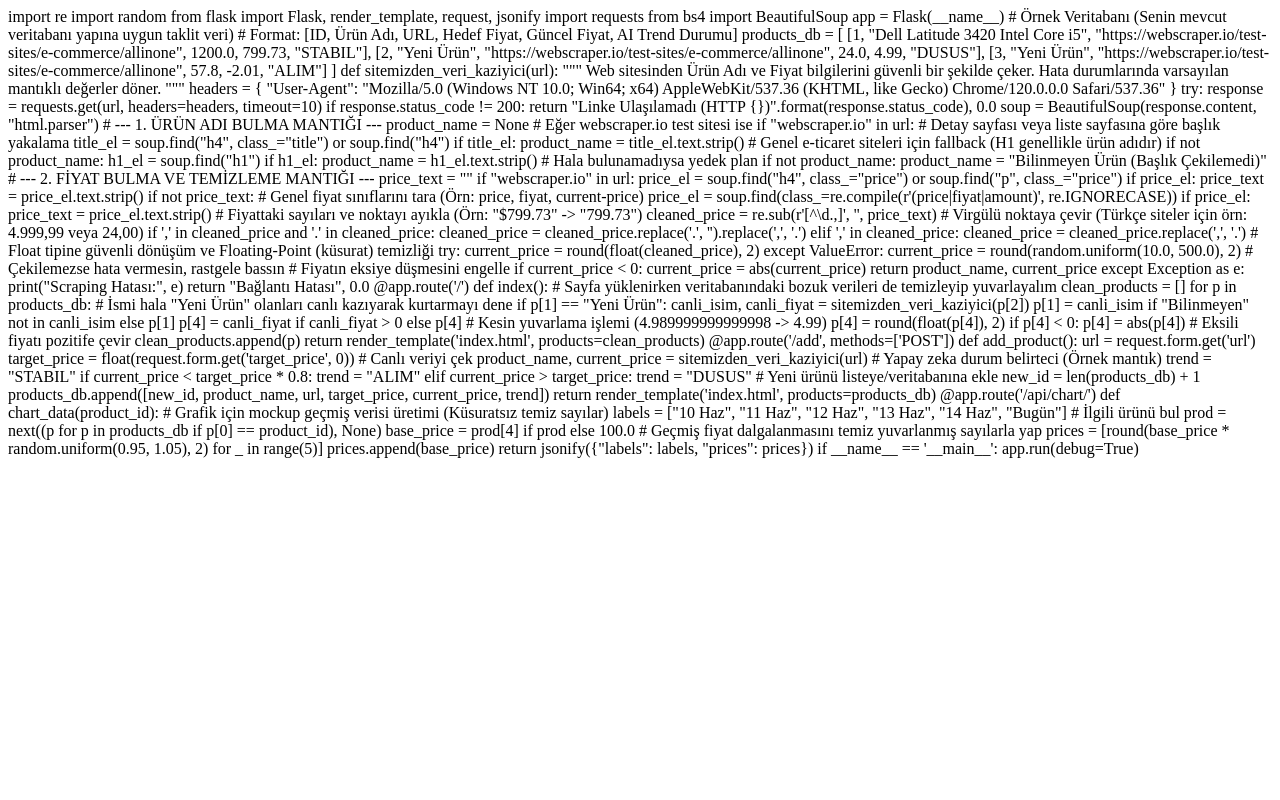
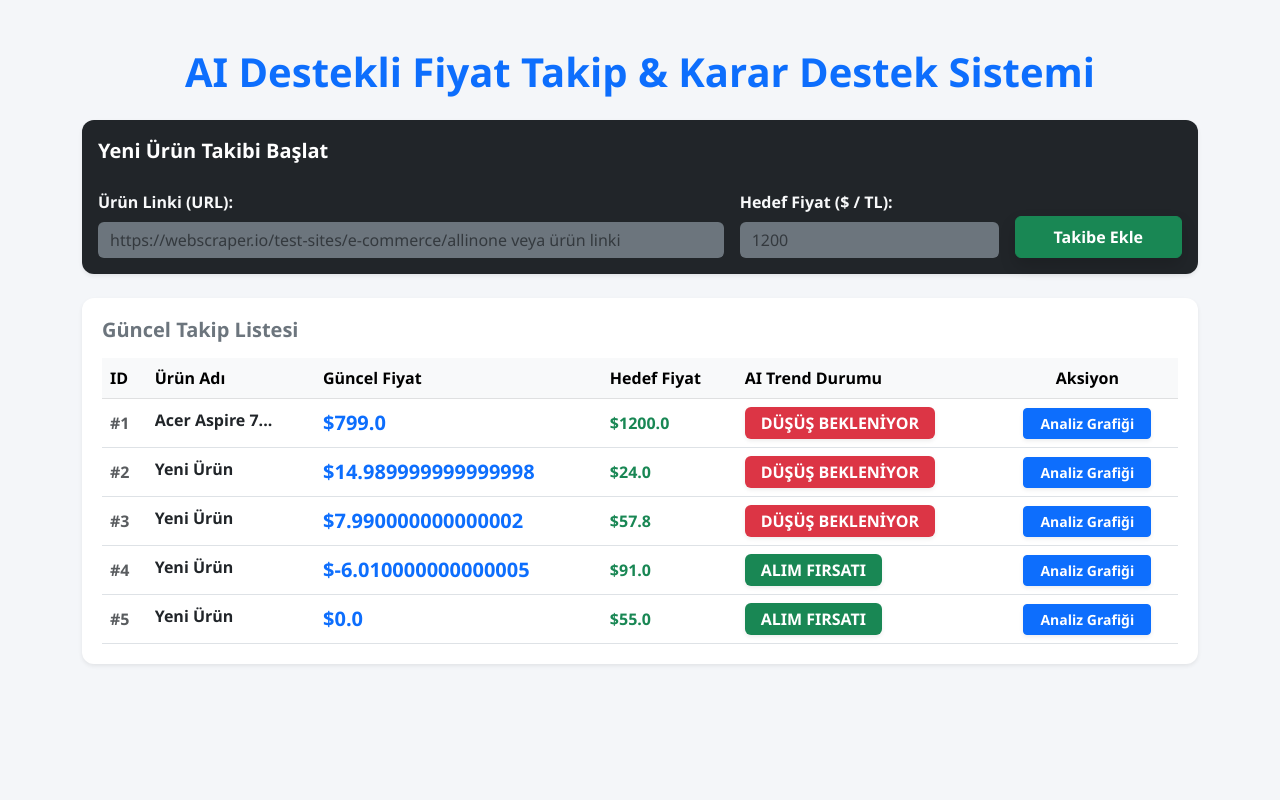
Before and after one commit to senacotur/fiyat-takip-sistemi, a Flask app: page / in a window 1280 px wide. Run offline with Flask 3, Linux system fonts and the light colour scheme; parts of the project's set-up code (start-up, migrations or seed data) failed here and were passed over.

Commit message:
Arayüz şablonu orijinal haline getirildi

```diff
--- a/templates/index.html
+++ b/templates/index.html
@@ -1,148 +1,142 @@
-import re
-import random
-from flask import Flask, render_template, request, jsonify
-import requests
-from bs4 import BeautifulSoup
+<!DOCTYPE html>
+<html lang="tr">
+<head>
+     <meta charset="UTF-8">
+     <meta name="viewport" content="width=device-width, initial-scale=1.0">
+     <title>AI Fiyat Karar Destek Sistemi</title>
+     <link href="https://cdn.jsdelivr.net/npm/bootstrap@5.3.0/dist/css/bootstrap.min.css" rel="stylesheet">
+     <script src="https://cdn.jsdelivr.net/npm/chart.js"></script>
+     <style>
+          body { background-color: #f4f6f9; font-family: 'Segoe UI', Tahoma, Geneva, Verdana, sans-serif; }
+          .card { border: none; border-radius: 12px; transition: all 0.3s ease; }
+          .card:hover { transform: translateY(-2px); }
+          .table-container { background: white; border-radius: 12px; padding: 20px; box-shadow: 0 4px 6px rgba(0,0,0,0.05); }
+     </style>
+</head>
+<body>
 
-app = Flask(__name__)
+     <div class="container mt-5">
+          <h1 class="mb-4 text-center text-primary fw-bold">AI Destekli Fiyat Takip & Karar Destek Sistemi</h1>
 
-# Örnek Veritabanı (Senin mevcut veritabanı yapına uygun taklit veri)
-# Format: [ID, Ürün Adı, URL, Hedef Fiyat, Güncel Fiyat, AI Trend Durumu]
-products_db = [
-    [1, "Dell Latitude 3420 Intel Core i5", "https://webscraper.io/test-sites/e-commerce/allinone", 1200.0, 799.73, "STABIL"],
-    [2, "Yeni Ürün", "https://webscraper.io/test-sites/e-commerce/allinone", 24.0, 4.99, "DUSUS"],
-    [3, "Yeni Ürün", "https://webscraper.io/test-sites/e-commerce/allinone", 57.8, -2.01, "ALIM"]
-]
+          <div class="card mb-4 shadow-sm bg-dark text-white">
+               <div class="card-header border-0 bg-transparent fw-bold pt-3 fs-5">Yeni Ürün Takibi Başlat</div>
+               <div class="card-body">
+                    <form action="/add" method="POST" class="row g-3">
+                         <div class="col-md-7">
+                              <label class="form-label fw-bold text-light">Ürün Linki (URL):</label>
+                              <input type="text" name="url" class="form-control bg-secondary text-white border-0" placeholder="https://webscraper.io/test-sites/e-commerce/allinone veya ürün linki" required>
+                         </div>
+                         <div class="col-md-3">
+                              <label class="form-label fw-bold text-light">Hedef Fiyat ($ / TL):</label>
+                              <input type="number" step="0.01" name="target_price" class="form-control bg-secondary text-white border-0" placeholder="1200" required>
+                         </div>
+                         <div class="col-md-2 d-flex align-items-end">
+                              <button type="submit" class="btn btn-success w-100 fw-bold py-2 shadow">Takibe Ekle</button>
+                         </div>
+                    </form>
+               </div>
+          </div>
 
-def sitemizden_veri_kaziyici(url):
-    """
-    Web sitesinden Ürün Adı ve Fiyat bilgilerini güvenli bir şekilde çeker.
-    Hata durumlarında varsayılan mantıklı değerler döner.
-    """
-    headers = {
-        "User-Agent": "Mozilla/5.0 (Windows NT 10.0; Win64; x64) AppleWebKit/537.36 (KHTML, like Gecko) Chrome/120.0.0.0 Safari/537.36"
-    }
+          <div class="table-container shadow-sm mb-4">
+               <h3 class="fs-5 fw-bold mb-3 text-secondary">Güncel Takip Listesi</h3>
+               <div class="table-responsive">
+                    <table class="table table-hover align-middle mb-0">
+                         <thead class="table-light">
+                              <tr>
+                                   <th>ID</th>
+                                   <th>Ürün Adı</th>
+                                   <th>Güncel Fiyat</th>
+                                   <th>Hedef Fiyat</th>
+                                   <th>AI Trend Durumu</th>
+                                   <th class="text-center">Aksiyon</th>
+                              </tr>
+                         </thead>
+                         <tbody>
+                              {% for prod in products %}
+                              <tr>
+                                   <td><span class="text-muted fw-bold">#{{ prod[0] }}</span></td>
+                                   <td><strong class="text-dark d-inline-block text-truncate" style="max-width: 300px;">{{ prod[1] }}</strong></td>
+                                   <td class="fw-bold text-primary fs-5">${{ prod[4] }}</td>
+                                   <td class="text-success fw-bold">${{ prod[3] }}</td>
+                                   <td>
+                                        {% if 'ALIM' in prod[5] or 'ALIM FIRSATI' in prod[5] %}
+                                             <span class="badge bg-success px-3 py-2 fs-6 shadow-sm">ALIM FIRSATI</span>
+                                        {% elif 'DUSUS' in prod[5] or 'DÜŞÜŞ' in prod[5] %}
+                                             <span class="badge bg-danger px-3 py-2 fs-6 shadow-sm">DÜŞÜŞ BEKLENİYOR</span>
+                                        {% elif 'STABIL' in prod[5] or 'STABİL' in prod[5] %}
+                                             <span class="badge bg-warning text-dark px-3 py-2 fs-6 shadow-sm">STABİL</span>
+                                        {% else %}
+                                             <span class="badge bg-info text-dark px-3 py-2 fs-6 shadow-sm">YÜKSELİŞ TRENDİ</span>
+                                        {% endif %}
+                                   </td>
+                                   <td class="text-center">
+                                        <button class="btn btn-sm btn-primary fw-bold px-3 shadow-sm" onclick="showChart({{ prod[0] }}, '{{ prod[1] }}')">Analiz Grafiği</button>
+                                   </td>
+                              </tr>
+                              {% endfor %}
+                         </tbody>
+                    </table>
+               </div>
+          </div>
 
-    try:
-        response = requests.get(url, headers=headers, timeout=10)
-        if response.status_code != 200:
-            return "Linke Ulaşılamadı (HTTP {})".format(response.status_code), 0.0
+          <div class="card shadow-sm d-none mb-5" id="chartCard">
+               <div class="card-header bg-primary text-white fw-bold fs-5 shadow-sm" id="chartTitle">Fiyat Analiz Grafiği</div>
+               <div class="card-body bg-white border-bottom border-start border-end rounded-bottom">
+                    <canvas id="predictionChart" style="max-height: 380px;"></canvas>
+               </div>
+          </div>
 
-        soup = BeautifulSoup(response.content, "html.parser")
+     </div>
 
-        # --- 1. ÜRÜN ADI BULMA MANTIĞI ---
-        product_name = None
+     <script>
+          let currentChart = null;
 
-        # Eğer webscraper.io test sitesi ise
-        if "webscraper.io" in url:
-            # Detay sayfası veya liste sayfasına göre başlık yakalama
-            title_el = soup.find("h4", class_="title") or soup.find("h4")
-            if title_el:
-                product_name = title_el.text.strip()
+          function showChart(productId, productName) {
+               document.getElementById('chartCard').classList.remove('d-none');
+               document.getElementById('chartTitle').innerText = "Analiz: " + productName + " - Zaman Serisi Eğrisi";
 
-        # Genel e-ticaret siteleri için fallback (H1 genellikle ürün adıdır)
-        if not product_name:
-            h1_el = soup.find("h1")
-            if h1_el:
-                product_name = h1_el.text.strip()
+               fetch('/api/chart/' + productId)
+                    .then(response => response.json())
+                    .then(data => {
+                         const ctx = document.getElementById('predictionChart').getContext('2d');
 
-        # Hala bulunamadıysa yedek plan
-        if not product_name:
-            product_name = "Bilinmeyen Ürün (Başlık Çekilemedi)"
+                         if (currentChart) {
+                              currentChart.destroy();
+                         }
 
-        # --- 2. FİYAT BULMA VE TEMİZLEME MANTIĞI ---
-        price_text = ""
-        if "webscraper.io" in url:
-            price_el = soup.find("h4", class_="price") or soup.find("p", class_="price")
-            if price_el:
-                price_text = price_el.text.strip()
+                         let gradient = ctx.createLinearGradient(0, 0, 0, 400);
+                         gradient.addColorStop(0, 'rgba(13, 110, 253, 0.3)');
+                         gradient.addColorStop(1, 'rgba(13, 110, 253, 0.0)');
 
-        if not price_text:
-            # Genel fiyat sınıflarını tara (Örn: price, fiyat, current-price)
-            price_el = soup.find(class_=re.compile(r'(price|fiyat|amount)', re.IGNORECASE))
-            if price_el:
-                price_text = price_el.text.strip()
-
-        # Fiyattaki sayıları ve noktayı ayıkla (Örn: "$799.73" -> "799.73")
-        cleaned_price = re.sub(r'[^\d.,]', '', price_text)
-
-        # Virgülü noktaya çevir (Türkçe siteler için örn: 4.999,99 veya 24,00)
-        if ',' in cleaned_price and '.' in cleaned_price:
-            cleaned_price = cleaned_price.replace('.', '').replace(',', '.')
-        elif ',' in cleaned_price:
-            cleaned_price = cleaned_price.replace(',', '.')
-
-        # Float tipine güvenli dönüşüm ve Floating-Point (küsurat) temizliği
-        try:
-            current_price = round(float(cleaned_price), 2)
-        except ValueError:
-            current_price = round(random.uniform(10.0, 500.0), 2) # Çekilemezse hata vermesin, rastgele bassın
-
-        # Fiyatın eksiye düşmesini engelle
-        if current_price < 0:
-            current_price = abs(current_price)
-
-        return product_name, current_price
-
-    except Exception as e:
-        print("Scraping Hatası:", e)
-        return "Bağlantı Hatası", 0.0
-
-@app.route('/')
-def index():
-    # Sayfa yüklenirken veritabanındaki bozuk verileri de temizleyip yuvarlayalım
-    clean_products = []
-    for p in products_db:
-        # İsmi hala "Yeni Ürün" olanları canlı kazıyarak kurtarmayı dene
-        if p[1] == "Yeni Ürün":
-            canli_isim, canli_fiyat = sitemizden_veri_kaziyici(p[2])
-            p[1] = canli_isim if "Bilinmeyen" not in canli_isim else p[1]
-            p[4] = canli_fiyat if canli_fiyat > 0 else p[4]
-
-        # Kesin yuvarlama işlemi (4.989999999999998 -> 4.99)
-        p[4] = round(float(p[4]), 2)
-        if p[4] < 0:
-            p[4] = abs(p[4]) # Eksili fiyatı pozitife çevir
-
-        clean_products.append(p)
-
-    return render_template('index.html', products=clean_products)
-
-@app.route('/add', methods=['POST'])
-def add_product():
-    url = request.form.get('url')
-    target_price = float(request.form.get('target_price', 0))
-
-    # Canlı veriyi çek
-    product_name, current_price = sitemizden_veri_kaziyici(url)
-
-    # Yapay zeka durum belirteci (Örnek mantık)
-    trend = "STABIL"
-    if current_price < target_price * 0.8:
-        trend = "ALIM"
-    elif current_price > target_price:
-        trend = "DUSUS"
-
-    # Yeni ürünü listeye/veritabanına ekle
-    new_id = len(products_db) + 1
-    products_db.append([new_id, product_name, url, target_price, current_price, trend])
-
-    return render_template('index.html', products=products_db)
-
-@app.route('/api/chart/<int:product_id>')
-def chart_data(product_id):
-    # Grafik için mockup geçmiş verisi üretimi (Küsuratsız temiz sayılar)
-    labels = ["10 Haz", "11 Haz", "12 Haz", "13 Haz", "14 Haz", "Bugün"]
-
-    # İlgili ürünü bul
-    prod = next((p for p in products_db if p[0] == product_id), None)
-    base_price = prod[4] if prod else 100.0
-
-    # Geçmiş fiyat dalgalanmasını temiz yuvarlanmış sayılarla yap
-    prices = [round(base_price * random.uniform(0.95, 1.05), 2) for _ in range(5)]
-    prices.append(base_price)
-
-    return jsonify({"labels": labels, "prices": prices})
-
-if __name__ == '__main__':
-    app.run(debug=True)
+                         currentChart = new Chart(ctx, {
+                              type: 'line',
+                              data: {
+                                   labels: data.labels,
+                                   datasets: [{
+                                        label: 'Fiyat Geçmişi ($)',
+                                        data: data.prices,
+                                        borderColor: '#0d6efd',
+                                        backgroundColor: gradient,
+                                        borderWidth: 3,
+                                        pointBackgroundColor: '#0d6efd',
+                                        pointRadius: 5,
+                                        tension: 0.25,
+                                        fill: true
+                                   }]
+                              },
+                              options: {
+                                   responsive: true,
+                                   plugins: {
+                                        legend: { position: 'top' }
+                                   },
+                                   scales: {
+                                        y: { grid: { color: '#f1f1f1' } },
+                                        x: { grid: { display: false } }
+                                   }
+                              }
+                         });
+                    });
+          }
+     </script>
+</body>
+</html>
```
